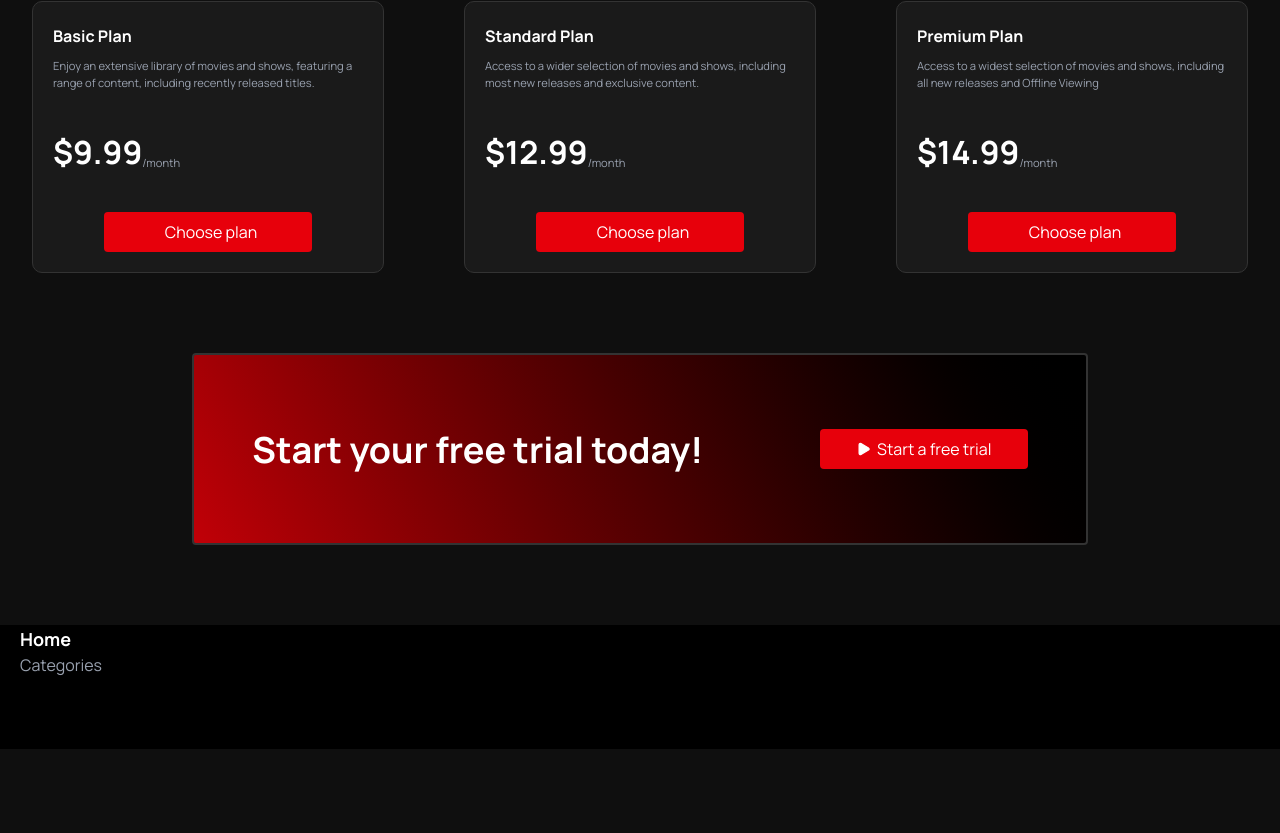
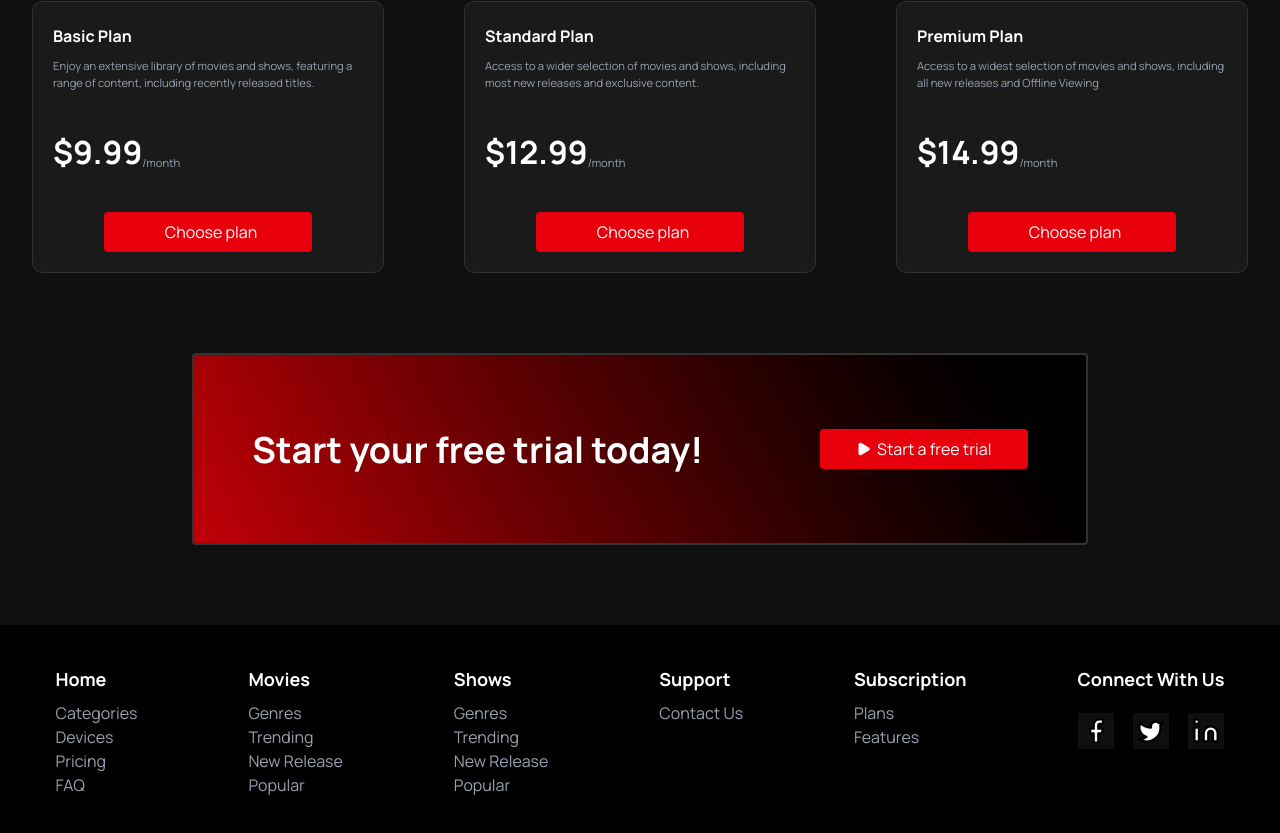
Before and after one commit to LucasSpagnoli/streaming, a Next.js app: page / in a window 1280 px wide. Shown: the part 2037-2870 px from the top of the page. Before the commit the page ends 2786 px from the top, so only its background shows below. Built offline with nearby package versions, Linux system fonts and the light colour scheme.

Commit message:
footer done

```diff
--- a/app/globals.css
+++ b/app/globals.css
@@ -32,6 +32,7 @@ body {
     background-color: var(--gray);
     transition: all 0.2s ease-in-out;
     border-radius: 3px;
+    cursor: pointer;
 }
 
 .link-hover {
--- a/app/layout.tsx
+++ b/app/layout.tsx
@@ -2,7 +2,7 @@ import type {Metadata} from "next";
 import {Manrope} from "next/font/google";
 import "./globals.css";
 import Header from "@/components/header/header";
-import Footer from "@/components/footer";
+import Footer from "@/components/Footer/footer";
 
 const manrope = Manrope({
     variable: "--font-manrope",
--- /dev/null
+++ b/components/Footer/footer.tsx
@@ -0,0 +1,54 @@
+import FooterLink from "@/components/Footer/footerLink";
+import {Facebook, Linkedin, Twitter} from "lucide-react";
+import {white} from "next/dist/lib/picocolors";
+import FooterTitle from "@/components/Footer/footerTitle";
+
+const Footer = () => {
+    return (
+        <article className={"bg-black mt-20 py-10"}>
+            <section className={"flex justify-around"}>
+                <ul>
+
+                    <FooterTitle text={"Home"} />
+                    <FooterLink text={"Categories"}/>
+                    <FooterLink text={"Devices"}/>
+                    <FooterLink text={"Pricing"}/>
+                    <FooterLink text={"FAQ"}/>
+                </ul>
+                <ul>
+                    <FooterTitle text={"Movies"} />
+                    <FooterLink text={"Genres"}/>
+                    <FooterLink text={"Trending"}/>
+                    <FooterLink text={"New Release"}/>
+                    <FooterLink text={"Popular"}/>
+                </ul>
+                <ul>
+                    <FooterTitle text={"Shows"} />
+                    <FooterLink text={"Genres"}/>
+                    <FooterLink text={"Trending"}/>
+                    <FooterLink text={"New Release"}/>
+                    <FooterLink text={"Popular"}/>
+                </ul>
+                <ul>
+                    <FooterTitle text={"Support"} />
+                    <FooterLink text={"Contact Us"}/>
+                </ul>
+                <ul>
+                    <FooterTitle text={"Subscription"} />
+                    <FooterLink text={"Plans"}/>
+                    <FooterLink text={"Features"}/>
+                </ul>
+                <ul>
+                    <FooterTitle text={"Connect With Us"} />
+                    <div className={"flex justify-between mt-5"}>
+                        <Facebook size={36} fill={"white"} className={"link-hover p-1"}/>
+                        <Twitter size={36} fill={"white"} className={"link-hover p-1"}/>
+                        <Linkedin size={36} fill={"white"} className={"link-hover p-1"}/>
+                    </div>
+                </ul>
+            </section>
+        </article>
+    )
+}
+
+export default Footer
--- /dev/null
+++ b/components/Footer/footerLink.tsx
@@ -0,0 +1,13 @@
+import {JSX} from "react";
+
+type FooterLinkProps = {
+    text: string;
+}
+
+const FooterLink = ({text}: FooterLinkProps): JSX.Element => {
+    return (
+        <li className={"text-gray-400 text-md"}>{text}</li>
+    )
+}
+
+export default FooterLink;
--- /dev/null
+++ b/components/Footer/footerTitle.tsx
@@ -0,0 +1,13 @@
+import {JSX} from "react";
+
+type FooterTitleProps = {
+    text: string;
+}
+
+const FooterTitle = ({text}: FooterTitleProps): JSX.Element => {
+    return (
+        <h1 className={"font-bold text-lg text-white mb-2"}>{text}</h1>
+    )
+}
+
+export default FooterTitle;
--- a/components/footer.tsx
+++ /dev/null
@@ -1,18 +0,0 @@
-const Footer = () => {
-    return (
-        <article className={"bg-black mt-20 px-5"}>
-            <section className={"flex flex-col"}>
-                <ul>
-                    <h1 className={"font-bold text-lg text-white"}>Home</h1>
-                    <li className={"text-gray-400 text-md"}>Categories</li>
-                    <li>Devices</li>
-                    <li>Pricing</li>
-                    <li>FAQ</li>
-                </ul>
-            </section>
-
-        </article>
-    )
-}
-
-export default Footer
```
